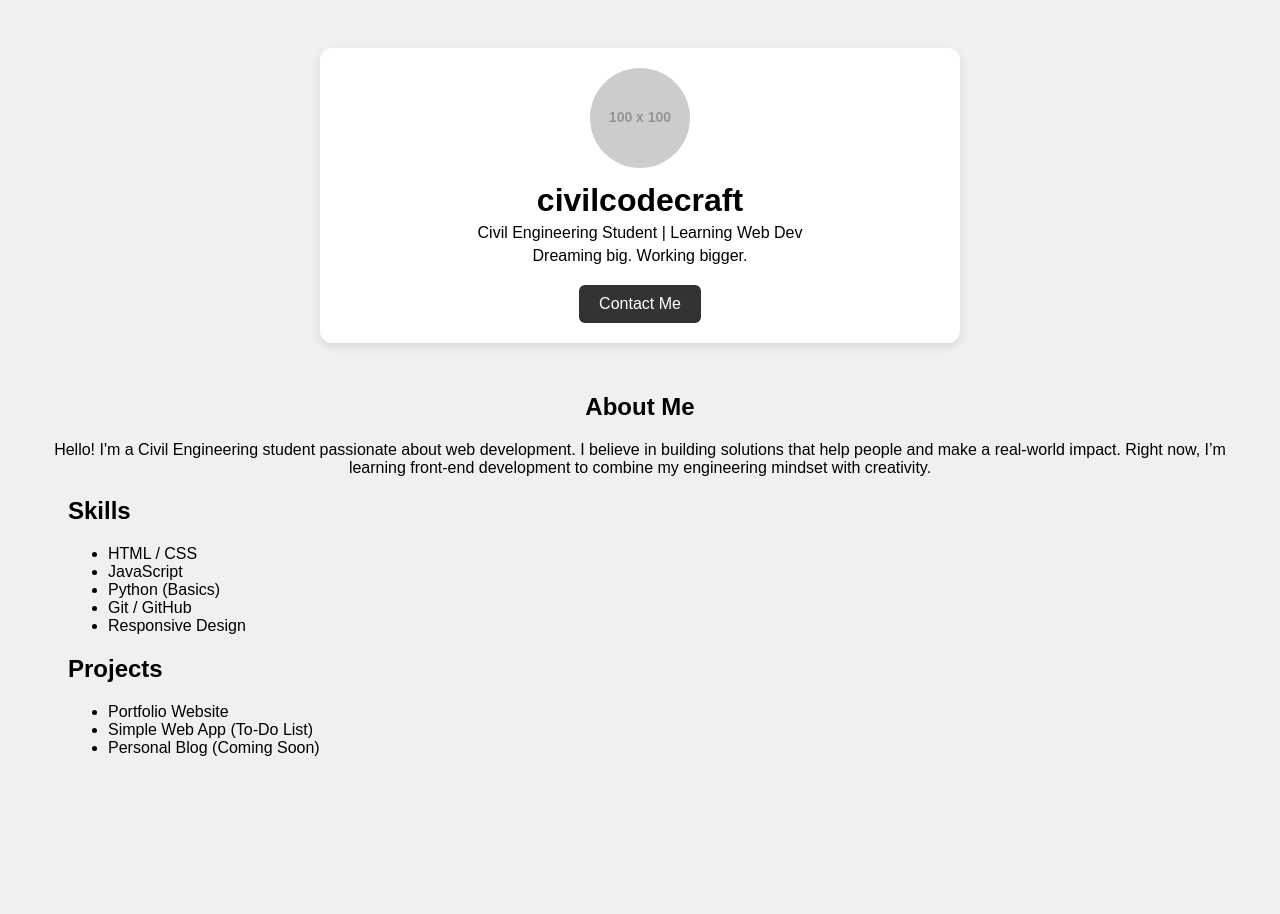
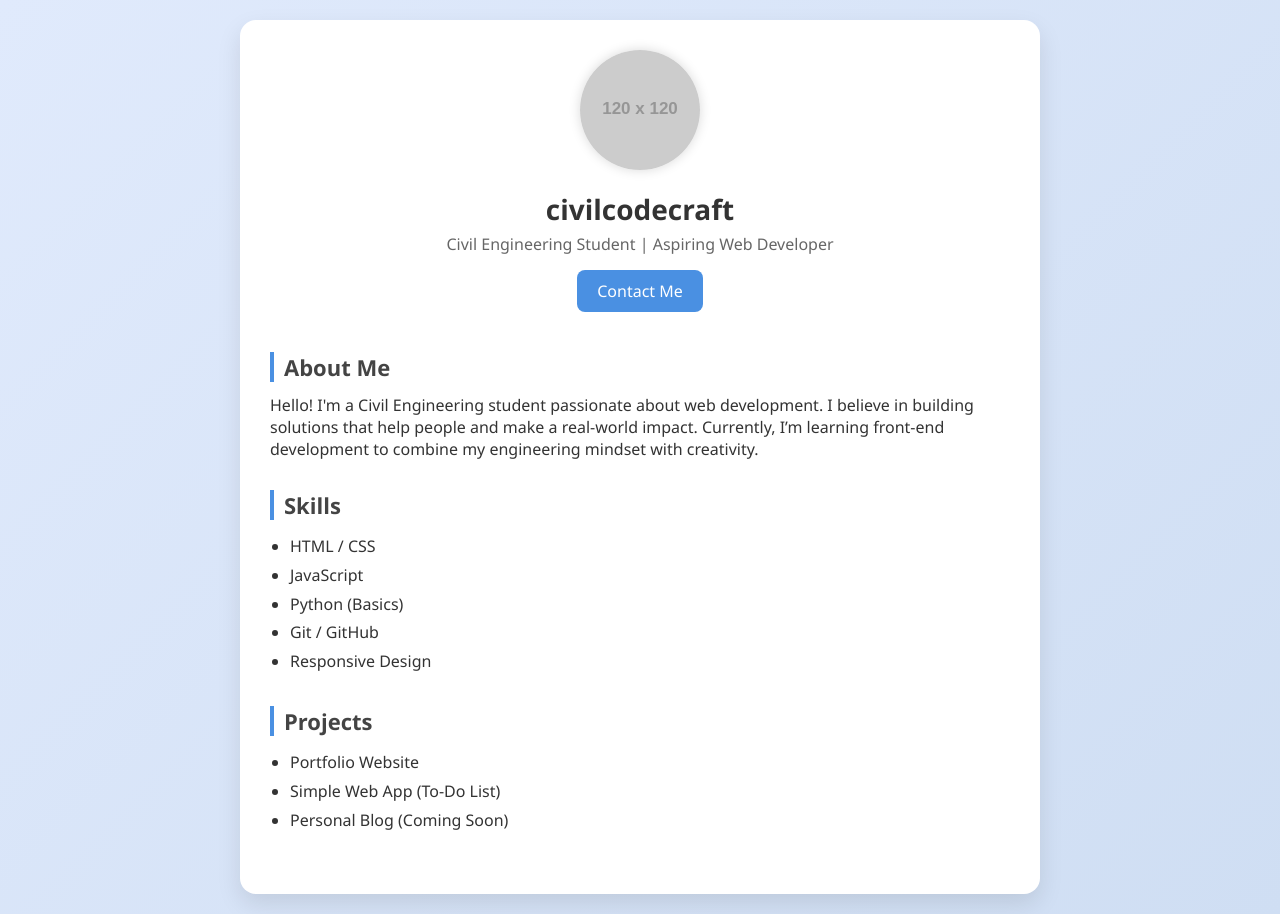
Before and after one commit to CivilCodeCraft/portfolio-landing-page, a plain HTML site: page Index.html in a window 1280 px wide. Before the commit the page ends 821 px from the top, so only its background shows below. Drawn offline with Linux system fonts and the light colour scheme; placeholder pictures from the web are drawn by us.

Commit message:
Add files via upload

```diff
--- a/Index.html
+++ b/Index.html
@@ -3,64 +3,115 @@
 <head>
   <meta charset="UTF-8">
   <title>civilcodecraft | Portfolio</title>
+  <meta name="viewport" content="width=device-width, initial-scale=1">
   <style>
+    * {
+      margin: 0;
+      padding: 0;
+      box-sizing: border-box;
+    }
+
     body {
-      font-family: Arial, sans-serif;
+      font-family: 'Segoe UI', sans-serif;
+      background: linear-gradient(135deg, #e0eafc, #cfdef3);
+      padding: 20px;
+      color: #333;
+    }
+
+    .container {
+      max-width: 800px;
+      margin: auto;
+      background: #fff;
+      padding: 30px;
+      border-radius: 16px;
+      box-shadow: 0 10px 25px rgba(0, 0, 0, 0.1);
+    }
+
+    .profile {
       text-align: center;
-      padding: 40px;
-      background: #f0f0f0;
+      margin-bottom: 40px;
     }
-    .card {
-      background: white;
-      max-width: 600px;
-      margin: auto;
-      padding: 20px;
-      border-radius: 12px;
-      box-shadow: 0 4px 10px rgba(0,0,0,0.1);
+
+    .profile img {
+      width: 120px;
+      height: 120px;
+      border-radius: 50%;
+      object-fit: cover;
+      box-shadow: 0 0 12px rgba(0, 0, 0, 0.15);
     }
-    img {
-      width: 100px;
-      border-radius: 50%;
+
+    h1 {
+      margin: 15px 0 5px;
+      font-size: 28px;
     }
-    h1 {
-      margin: 10px 0 5px;
+
+    p.subtitle {
+      font-size: 16px;
+      color: #666;
     }
-    p {
-      margin: 5px 0;
+
+    section {
+      margin-bottom: 30px;
     }
-    .section {
-      margin-top: 50px;
+
+    h2 {
+      font-size: 22px;
+      color: #444;
+      margin-bottom: 12px;
+      border-left: 4px solid #4a90e2;
+      padding-left: 10px;
     }
-    .skills, .projects {
-      text-align: left;
-      margin: 0 20px;
+
+    ul {
+      padding-left: 20px;
+      line-height: 1.8;
     }
+
     a.button {
       display: inline-block;
       margin-top: 15px;
       padding: 10px 20px;
-      background: #333;
+      background: #4a90e2;
       color: white;
-      border-radius: 6px;
+      border-radius: 8px;
       text-decoration: none;
+      transition: 0.3s ease;
+    }
+
+    a.button:hover {
+      background: #357ABD;
+    }
+
+    @media (max-width: 600px) {
+      .container {
+        padding: 20px;
+      }
+
+      h1 {
+        font-size: 24px;
+      }
+
+      h2 {
+        font-size: 20px;
+      }
     }
   </style>
 </head>
 <body>
-  <div class="card">
-    <img src="https://via.placeholder.com/100" alt="Profile Photo">
+  <div class="container">
+    <div class="profile">
+      <img src="https://via.placeholder.com/120" alt="Profile Photo">
       <h1>civilcodecraft</h1>
-    <p>Civil Engineering Student | Learning Web Dev</p>
-    <p>Dreaming big. Working bigger.</p>
+      <p class="subtitle">Civil Engineering Student | Aspiring Web Developer</p>
       <a href="mailto:example123@gmail.com" class="button">Contact Me</a>
     </div>
 
-  <div class="section about">
+    <section class="about">
       <h2>About Me</h2>
-    <p>Hello! I'm a Civil Engineering student passionate about web development. I believe in building solutions that help people and make a real-world impact. Right now, I’m learning front-end development to combine my engineering mindset with creativity.</p>
-  </div>
+      <p>Hello! I'm a Civil Engineering student passionate about web development. I believe in building solutions that help people and make a real-world impact. Currently, I’m learning front-end development to combine my engineering mindset with creativity.</p>
+    </section>
 
-  <div class="section skills">
+    <section class="skills">
       <h2>Skills</h2>
       <ul>
         <li>HTML / CSS</li>
@@ -69,15 +120,16 @@
         <li>Git / GitHub</li>
         <li>Responsive Design</li>
       </ul>
-  </div>
+    </section>
 
-  <div class="section projects">
+    <section class="projects">
       <h2>Projects</h2>
       <ul>
         <li>Portfolio Website</li>
         <li>Simple Web App (To-Do List)</li>
         <li>Personal Blog (Coming Soon)</li>
       </ul>
+    </section>
   </div>
 </body>
 </html>
```
Lines whose indentation alone changed are shown as unchanged.
